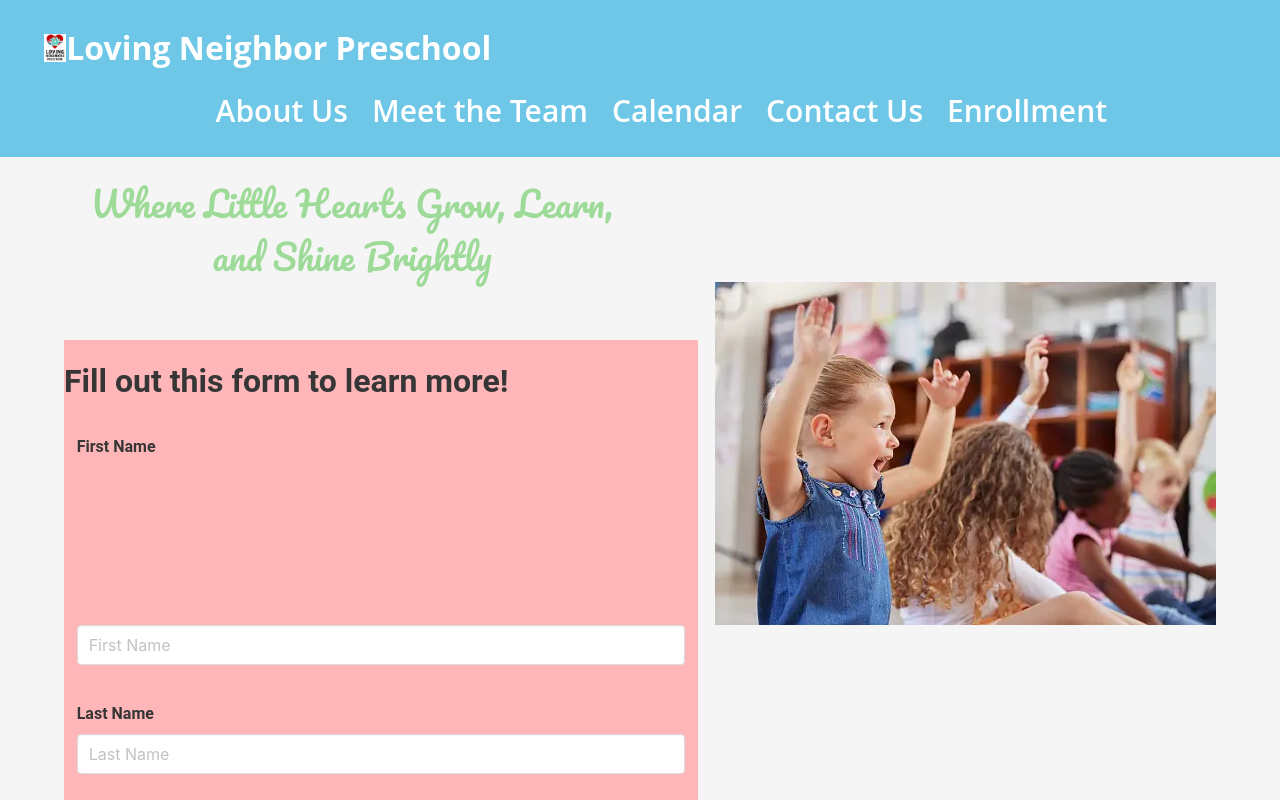
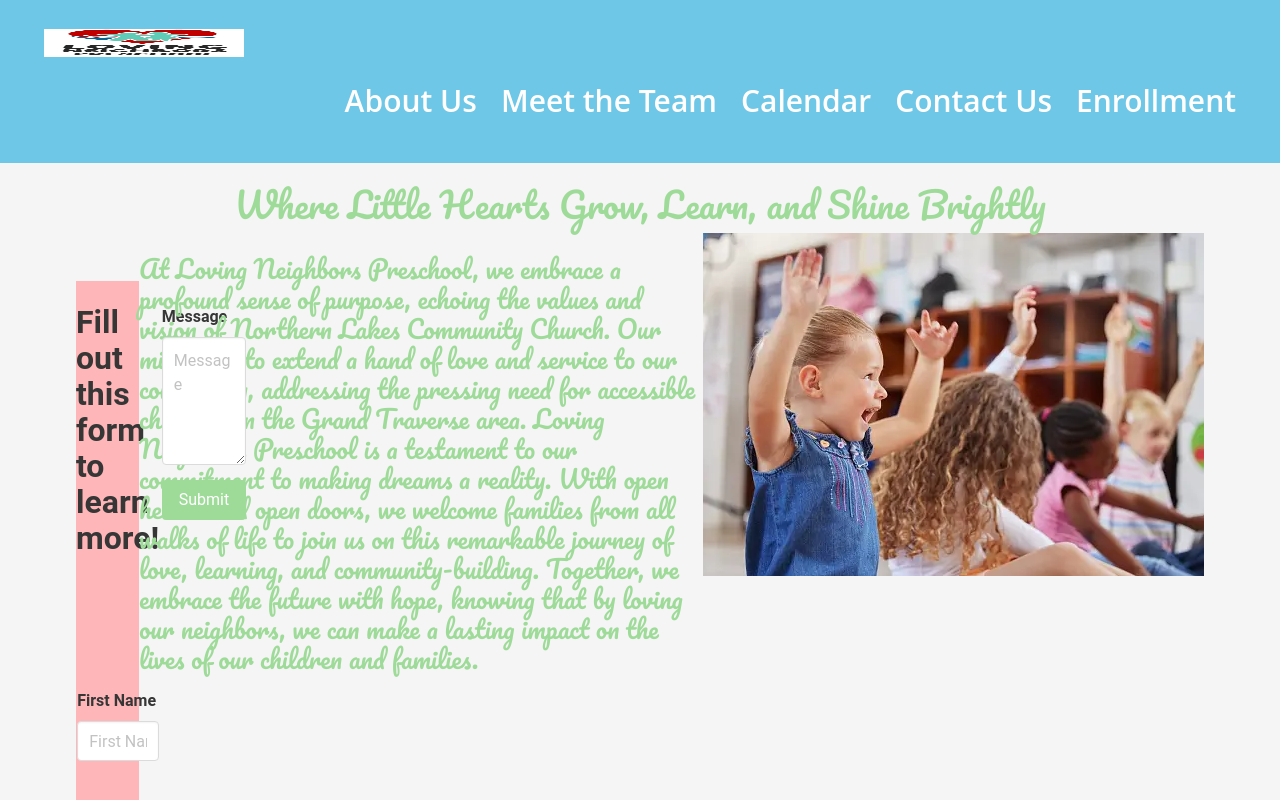
Before and after one commit to breschmidt182/lovingNeighborPreschool, a React (Create React App) app: page / in a window 1280 px wide. Shown: the top 800 px of the page. Built offline with nearby package versions, Linux system fonts and the light colour scheme.

Commit message:
trying to style homepage. Added short about us to home page. Need to restyle home page and logo.

```diff
--- a/package.json
+++ b/package.json
@@ -6,6 +6,7 @@
     "@testing-library/jest-dom": "^5.17.0",
     "@testing-library/react": "^13.4.0",
     "@testing-library/user-event": "^13.5.0",
+    "bootstrap": "^5.3.2",
     "bulma": "^0.9.4",
     "react": "^18.2.0",
     "react-bootstrap": "^2.9.0",
--- a/src/App.css
+++ b/src/App.css
@@ -5,30 +5,55 @@
 #nav {
 	background-color: #6EC7E6;
 	flex-wrap: wrap;
+	display: flex;
+	flex-direction: row;
 }
+
+.navbar-brand {
+	flex-wrap: wrap;
+	display: flex;
+	flex-direction: row;
+}
+
 #navName{
-	color: #FFFFFF;
+	/* color: #FFFFFF;
 	font-family:'Open Sans';
 	font-weight: bold;
-	font-size: 32px;
+	font-size: 32px; */
+	text-decoration: none;
 	flex-wrap: wrap;
+	display: flex;
+	flex-direction: row;
+}
+
+#logo {
+	display: flex;
+	position: relative;
+	height: 100px;
+	width: 200px;
 }
 
 #navbarBasicExample{
 	color: #FFFFFF;
 	font-family:'Open Sans';
-	margin-left: 50px;
 	padding-left: 10%;
+	display: flex;
+	background-color: #6EC7E6;
 }
 
 #navItem{
 	color: #FFFFFF;
 	font-size: 30px;
+	display: flex;
+	justify-content: flex-end;
+	flex-direction: column;
+	flex-wrap: wrap;
+	justify-content: flex-end;
+	text-decoration: none;
 }
 
 #tagdiv{
 	text-align: left;
-	max-width: 50%;
 	margin-top: 20px;
 }
 
@@ -38,11 +63,31 @@
 	font-family: "Pacifico";
 	font-size: 35px;
 }
-#homeImg {
+
+#missiondiv {
+	float: right;
+	max-width: 50%;
+	height: fit-content;
+	margin-top: 20px;
+	position: relative;
+	/* margin-left: 50%; */
+}
+
+#mission {
+	color: #9EDB99;
+	font-family: "Pacifico";
+	font-size: 25px;
+	float: right;
+	bottom: 2px;
+	right: 2px;
+}
+
+.homeImg {
 	float: right;
 	max-width: 55%;
-	height: auto;
+	height: max-content;
 	display: flex;
+	flex-direction: column;
 	margin: 0;
 }
 
@@ -53,7 +98,6 @@
 
 #sendbttn{
 	background-color: #9EDB99;
-
 }
 
 
@@ -61,10 +105,14 @@
 	background-color: #FFB6B9;
 	text-align: left;
 	max-width: 55%;
+	height: 750px;
 	font-family: Roboto;
 	margin-bottom: 5%;
 	margin-top: 5%;
 	padding-top: 2%;
+	display: flex;
+	flex-wrap: wrap;
+	flex-direction: column;
 }
 
 
@@ -82,3 +130,16 @@
 #lastsect{
 	padding-bottom: 3%;
 }
+
+.hamburger {
+	display: none;
+}
+
+@media (max-width: 767px) {
+	.hamburger{
+		display: fixed;
+		padding-top: 10px;
+		margin-left: 10px;
+		z-index: 10
+	}
+}
--- a/src/components/Navigation.js
+++ b/src/components/Navigation.js
@@ -1,23 +1,35 @@
 import 'bulma/css/bulma.min.css';
 const Navigation = (props) => {
 	return(
+	 <>
 		<nav id= 'nav' className='navbar is-spaced is-light has-shadow' role='navigation' aria-label= "main navigation">
 			<div className="navbar-brand scale-in-hor-left">
        <a className="navbar-item title is-4" id='navName' href="/">
-			 	 <img src={require('../img/logo.png')} alt='logo'></img>
-			   Loving Neighbor Preschool
+			 	 <img src={require('../img/logo.png')} alt='logo' id='logo'></img>
 	     </a>
       </div>
-			<div id='navbarBasicExample' className='nabar-menu has-dropdown is-active title is-4'>
-				<div className='navbar-end'>
-					<a className='navbar-item slide-in-right' id='navItem' href='/aboutus'>About Us</a>
-					<a className='navbar-item slide-in-right' id='navItem'  href='/staff'>Meet the Team</a>
-					<a className='navbar-item slide-in-right' id='navItem'  href='/calendar'>Calendar</a>
-					<a className='navbar-item slide-in-right' id='navItem' href='/contactus'>Contact Us</a>
-					<a className='navbar-item slide-in-right' id='navItem' href='/enrollment'>Enrollment</a>
-				</div>
+			<div id='navbarBasicExample' className='navbar-menu has-dropdown  title is-4'>
+				<ul className='navbar-end'>
+					<li>
+						<a className='navbar-item slide-in-right' id='navItem' href='/aboutus'>About Us</a>
+					</li>
+					<li>
+						<a className='navbar-item slide-in-right' id='navItem'  href='/staff'>Meet the Team</a>
+					</li>
+					<li>
+						<a className='navbar-item slide-in-right' id='navItem'  href='/calendar'>Calendar</a>
+					</li>
+					<li>
+						<a className='navbar-item slide-in-right' id='navItem' href='/contactus'>Contact Us</a>
+					</li>
+					<li>
+						<a className='navbar-item slide-in-right' id='navItem' href='/enrollment'>Enrollment</a>
+					</li>
+			  </ul>
 			</div>
 		</nav>
+
+	 </>
 	)
 }
 
--- a/src/pages/Home.js
+++ b/src/pages/Home.js
@@ -1,28 +1,36 @@
+import 'bootstrap/dist/css/bootstrap.css';
+
 function Home () {
 	return(
 		<div>
 			<div id='tagdiv'>
 				<h2 id='tagline'>Where Little Hearts Grow, Learn, and Shine Brightly</h2>
 			</div>
-		  <img id="homeImg" src={require('../img/istockphoto-1397844973-170667a.webp')} alt='kids at school'></img>
-      <form className='formsec' id='form'>
+		  <img className="homeImg" src={require('../img/istockphoto-1397844973-170667a.webp')} alt='kids at school'></img>
+			 <div id='missiondiv'>
+				 <h2 id='mission'>At Loving Neighbors Preschool, we embrace a profound sense of purpose, echoing the values and vision of Northern Lakes Community Church. Our mission is to extend a hand of love and service to our community, addressing the pressing need for accessible childcare in the Grand Traverse area.
+					 Loving Neighbors Preschool is a testament to our commitment to making dreams a reality. With open hearts and open doors, we welcome families from all walks of life to join us on this remarkable journey of love, learning, and community-building.
+					 Together, we embrace the future with hope, knowing that by loving our neighbors, we can make a lasting impact on the lives of our children and families.
+				 </h2>
+			 </div>
+      <form className='formsec form-horizontal' id='form'>
 			 <h2 className='title is-3'>Fill out this form to learn more!</h2>
 			 <div className='field'>
-				 <label className='label' for="fname">First Name</label>
+				 <label className='label control-label' for="fname">First Name</label>
 				 <div className='control'>
 					 <input className='input' type='text' placeholder='First Name' id='fname'/>
 				 </div>
 			 </div>
 
 			 <div className='field'>
-				 <label className='label' for="lname">Last Name</label>
+				 <label className='label control-label' for="lname">Last Name</label>
 				 <div className='control'>
 					 <input className='input' type='text' placeholder='Last Name' id='lname'/>
 				 </div>
 			 </div>
 
 			 <div className='field'>
-				 <label className='label' for="email">Email</label>
+				 <label className='label control-label' for="email">Email</label>
 				 <div className='control has-icons-left has-icons-right'>
 					 <input className='input' type='email' placeholder='Email' id='email'/>
 				   <span className='icon is-small is-left'>
@@ -35,7 +43,7 @@ function Home () {
 			  </div>
 
 			 <div className='field'>
-				 <label className='label' for="message">Message</label>
+				 <label className='label control-label' for="message">Message</label>
 				 <div className='control'>
 					 <textarea className='textarea' placeholder='Message' id='message'></textarea>
 				 </div>
```
Also changed, not shown: src/components/hamburger.js (added, +33 -0 lines), 1 other file (tests, documents, lock files or other folders).
